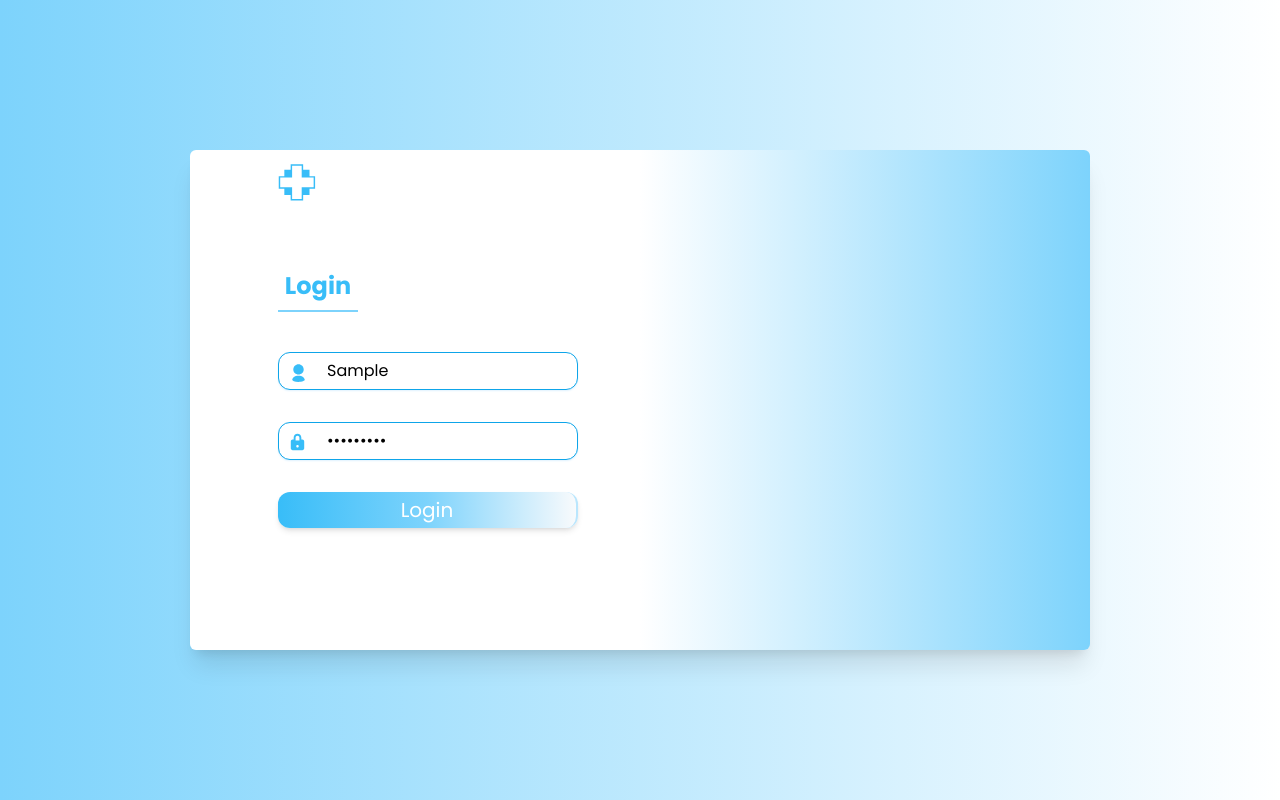
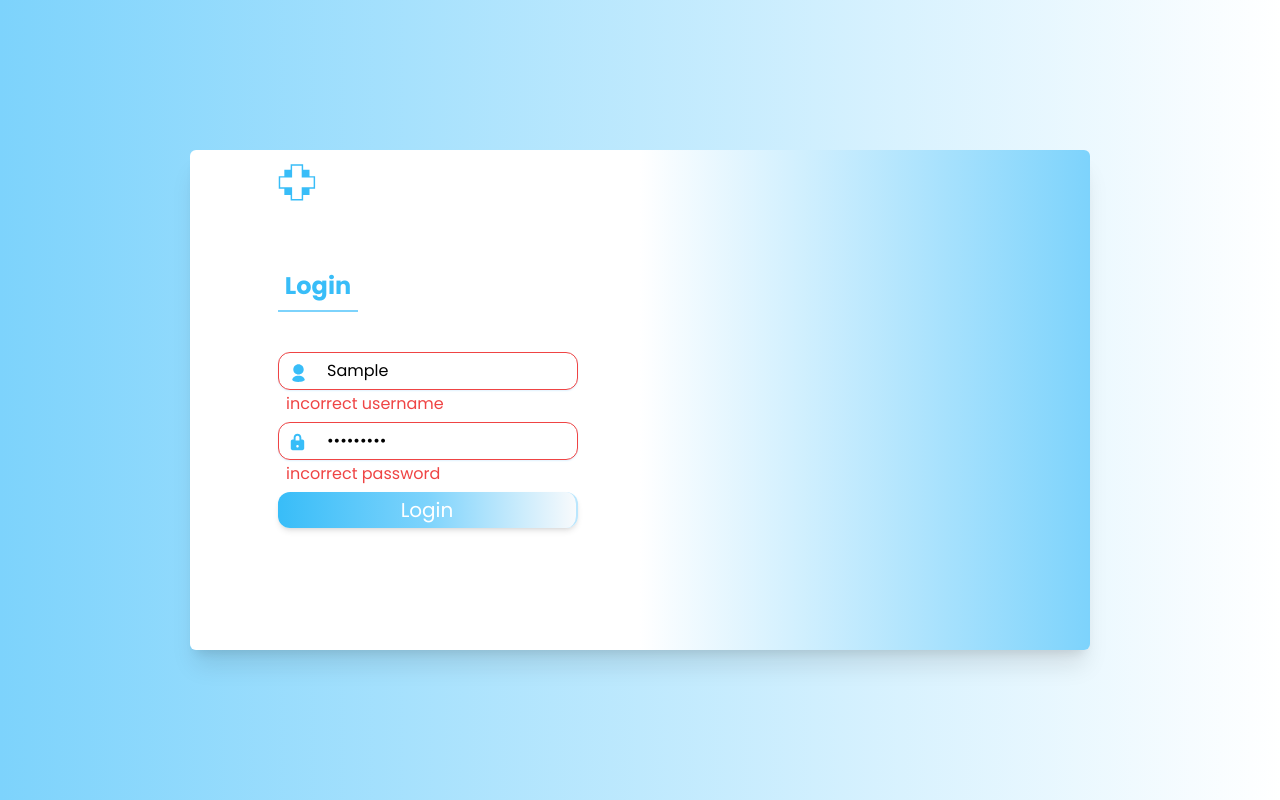
Before and after one commit to zora-997/clinic-management-system, a React (Create React App) app: page /login in a window 1280 px wide. Both pictures are taken after typing "Sample", "Sample123" into the empty fields and a click on the button "Login". Built offline with nearby package versions, Linux system fonts and the light colour scheme; no server answers.

Commit message:
login with red

```diff
--- a/src/page/Login.js
+++ b/src/page/Login.js
@@ -1,4 +1,4 @@
-import React, { useContext, useState } from 'react'
+import React, { useContext, useEffect, useState } from 'react'
 import { useNavigate } from 'react-router-dom'
 import login from "../img/image/login.gif";
 //import { RxLockClosed, RxPerson } from "react-icons/rx";
@@ -13,31 +13,41 @@ const Login = () => {
 
     const [username, setUsername] = useState("");
     const [password, setPassword] = useState("");
-    const [incorrectUsername, setIncorrectUsername] = useState(false);
     const [usernameerror, setUsernameerror] = useState("");
     const [passerror, setPasserror] = useState("");
+    const [show, setShow] = useState(false);
+    const [showPass, setShowPass] = useState(false);
 
 
     const validate = () => {
         const errors = {};
 
-
         if (username === '') {
-            errors.username = 'username Rquired';
+            errors.username = 'username rquired';
         }
         else if (username !== "rasan") {
-            errors.incorrect = 'incorrect username'
+            console.log(username);
+            setShow(true)
+            errors.username = 'incorrect username'
         }
         if (password === '') {
-            errors.password = 'password Required';
+            errors.password = 'password rquired';
+        }
+        else if (password !== "12345") {
+            console.log(password);
+            setShowPass(true)
+            errors.password = 'incorrect password'
         }
 
-
-
-        console.log(errors.username + " useernmae");
         return Object.keys(errors).length === 0 ? null : errors;
     }
 
+    useEffect(() => {
+        setShow(false)
+        setShowPass(false)
+    }, [!username, !password])
+
+    console.log('username ' + username);
 
     const handelLogin = (e) => {
         e.preventDefault();
@@ -45,13 +55,12 @@ const Login = () => {
         const errors = validate();
 
         if (errors) {
-            setIncorrectUsername(errors.incorrect)
             setUsernameerror(errors.username);
             setPasserror(errors.password);
         } else {
             // const adminId = adminList.map(admin => admin.admin_name === username && admin.admin_id).filter(f => f !== false);
             // console.log(adminId[0]);
-            setIncorrectUsername("")
+
             setUsernameerror("");
             setPasserror("");
             history("/dashbord")
@@ -81,19 +90,23 @@ const Login = () => {
                     <form onSubmit={handelLogin}>
                         <div className='relative w-full'>
                             <input type='text' onChange={(e) => setUsername(e.target.value)} placeholder='username'
-                                className={`${usernameerror === 'enter your username' && username === "" ? 'border-red-500' : 'border-sky-500'} w-full placeholder-slate-200 pl-12   mb-8 py-1.5 px-1 bg-white  rounded-xl focus:ring-0 focus:border-sky-500 border focus:outline-none shadow-sm shadow-sky-100 peer`} />
+                                className={`${(usernameerror === 'username rquired' && username === '') || (usernameerror === 'incorrect username' && username !== '') ? 'border-red-500' : 'border-sky-500'}
+                                     w-full placeholder-slate-200 pl-12   mb-8 py-1.5 px-1 bg-white  rounded-xl focus:ring-0 focus:border-sky-500 border focus:outline-none shadow-sm shadow-sky-100 peer`} />
                             <TiUser size={25} className={` absolute top-2 ml-2 pointer-events-none text-sky-400 border-sky-300`} />
 
                             {username === '' && <p className='text-red-500 absolute top-10 ml-2'>{usernameerror}</p>}
-                            {username !== '' && username === '' && < p className='text-red-500 absolute top-10 ml-2'>{incorrectUsername}</p>}
+                            {show ? <p className='text-red-500 absolute top-10 ml-2'>{usernameerror}</p> : null}
+
+
 
                         </div>
 
                         <div className='relative w-full'>
                             <input type='password' onChange={(e) => setPassword(e.target.value)} placeholder='password'
-                                className={`${passerror === 'enter your password' && password === "" ? 'border-red-500' : 'border-sky-500'} w-full placeholder-slate-200 pl-12  mb-8 py-1.5 px-1 bg-white  rounded-xl focus:ring-0 border focus:border-sky-500 focus:outline-none shadow-sm shadow-sky-100`} />
+                                className={`${(passerror === 'password rquired' && password === "") || (passerror === 'incorrect password' && password !== '') ? 'border-red-500' : 'border-sky-500'} w-full placeholder-slate-200 pl-12  mb-8 py-1.5 px-1 bg-white  rounded-xl focus:ring-0 border focus:border-sky-500 focus:outline-none shadow-sm shadow-sky-100`} />
                             <TiLockClosed size={23} className=' absolute top-2 ml-2 pointer-events-none text-sky-400' />
-                            <p className='text-red-500 absolute top-10 ml-2'>{!password && passerror}</p>
+                            {password === '' && <p className='text-red-500 absolute top-10 ml-2'>{passerror}</p>}
+                            {showPass ? <p className='text-red-500 absolute top-10 ml-2'>{passerror}</p> : null}
                         </div>
 
                         <button type='submit' className='py-1 w-full shadow-md rounded-xl text-white text-xl text-center bg-gradient-to-r from-sky-400 via-sky-300 to-slate-50 border-sky-200 border-r-2 ' > Login</button>
```
